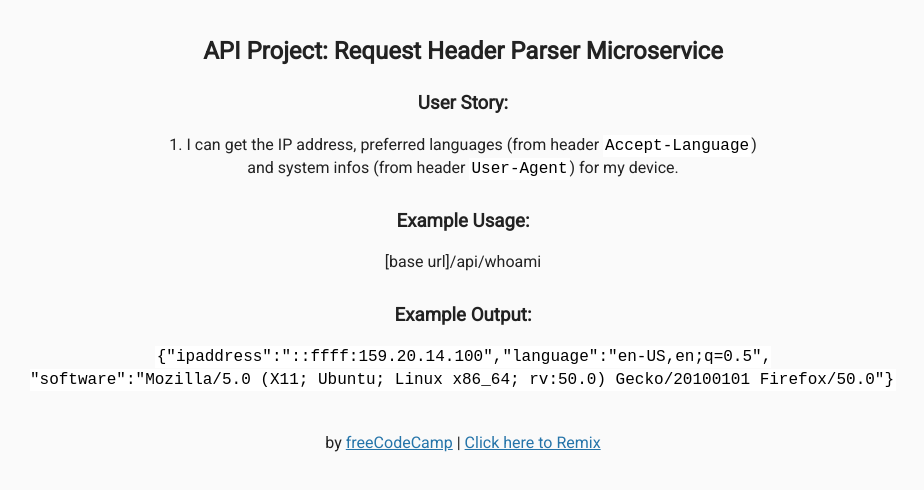
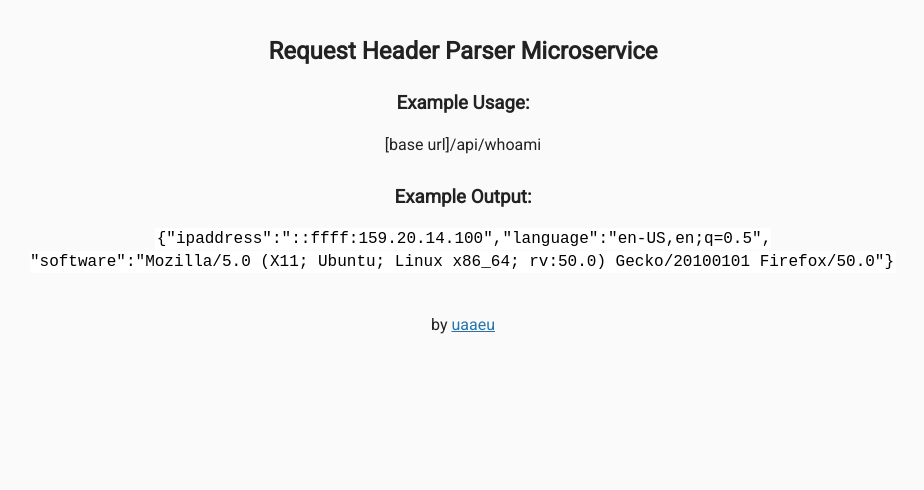
Before and after one commit to uaaeu/request-header-parser, a website: page views/index.html in a window 1280 px wide. Shown: the whole page, without its empty margins (177-1101 px from the left). Drawn offline with Linux system fonts and the light colour scheme; files that its build step writes are made by us from their sources.

Commit message:
index.html edited

```diff
--- a/views/index.html
+++ b/views/index.html
@@ -11,9 +11,7 @@
 
    <body>
       <div class="container">
-        <h2>API Project: Request Header Parser Microservice</h2>
-        <h3>User Story: </h3>
-        1. I can get the IP address, preferred languages (from header <code>Accept-Language</code>)<br> and system infos (from header <code>User-Agent</code>) for my device.
+        <h2>Request Header Parser Microservice</h2>
 
         <h3>Example Usage:</h3>
         <p>
@@ -27,7 +25,7 @@
       </div>
       <div class="footer">
         <p>
-          by <a href="http://www.freecodecamp.com">freeCodeCamp</a> | <a href="https://hyperdev.com/#!/remix/FCC_API_header_bplate/8c449aa9-a80c-47ad-8142-8da90f658731">Click here to Remix</a>
+          by <a href="https://github.com/uaaeu">uaaeu</a>
         </p>
       </div>
    </body>
```
